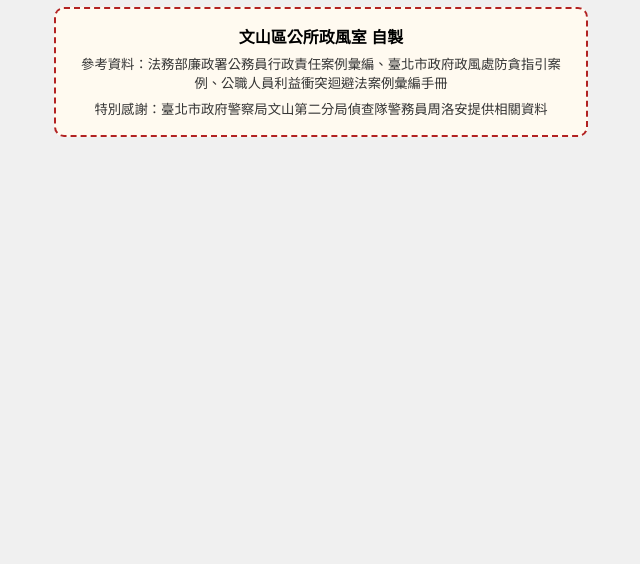
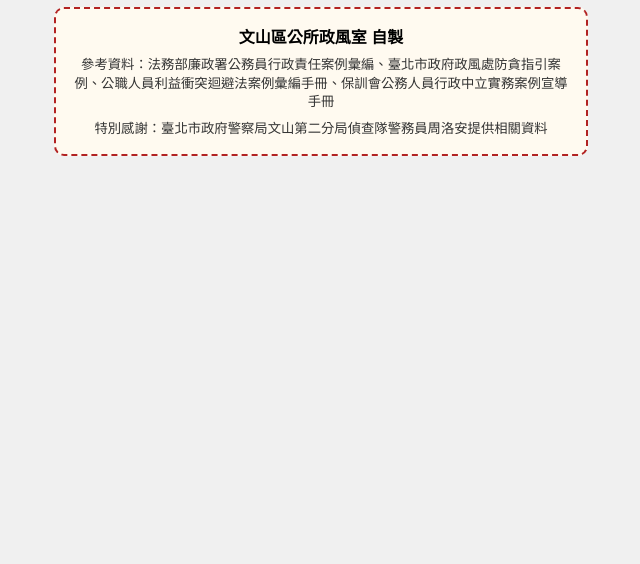
Before and after one commit to ws20252026/drawlots, a website with bundled scripts: page index.html in a window 1280 px wide. Shown: the part 276-840 px from the top of the page, without its empty margins (319-959 px from the left). Built offline with nearby package versions, Linux system fonts and the light colour scheme.

Commit message:
Update index.html

```diff
--- a/index.html
+++ b/index.html
@@ -30,7 +30,7 @@
     <!-- 文山區公所資訊 (置中) -->
     <div class="footer-box">
         <div class="footer-title"><strong>文山區公所政風室 自製</strong></div>
-        <small>參考資料：法務部廉政署公務員行政責任案例彙編、臺北市政府政風處防貪指引案例、公職人員利益衝突迴避法案例彙編手冊</small>
+        <small>參考資料：法務部廉政署公務員行政責任案例彙編、臺北市政府政風處防貪指引案例、公職人員利益衝突迴避法案例彙編手冊、保訓會公務人員行政中立實務案例宣導手冊</small>
         <small>特別感謝：臺北市政府警察局文山第二分局偵查隊警務員周洛安提供相關資料</small>
     </div>
 
```
